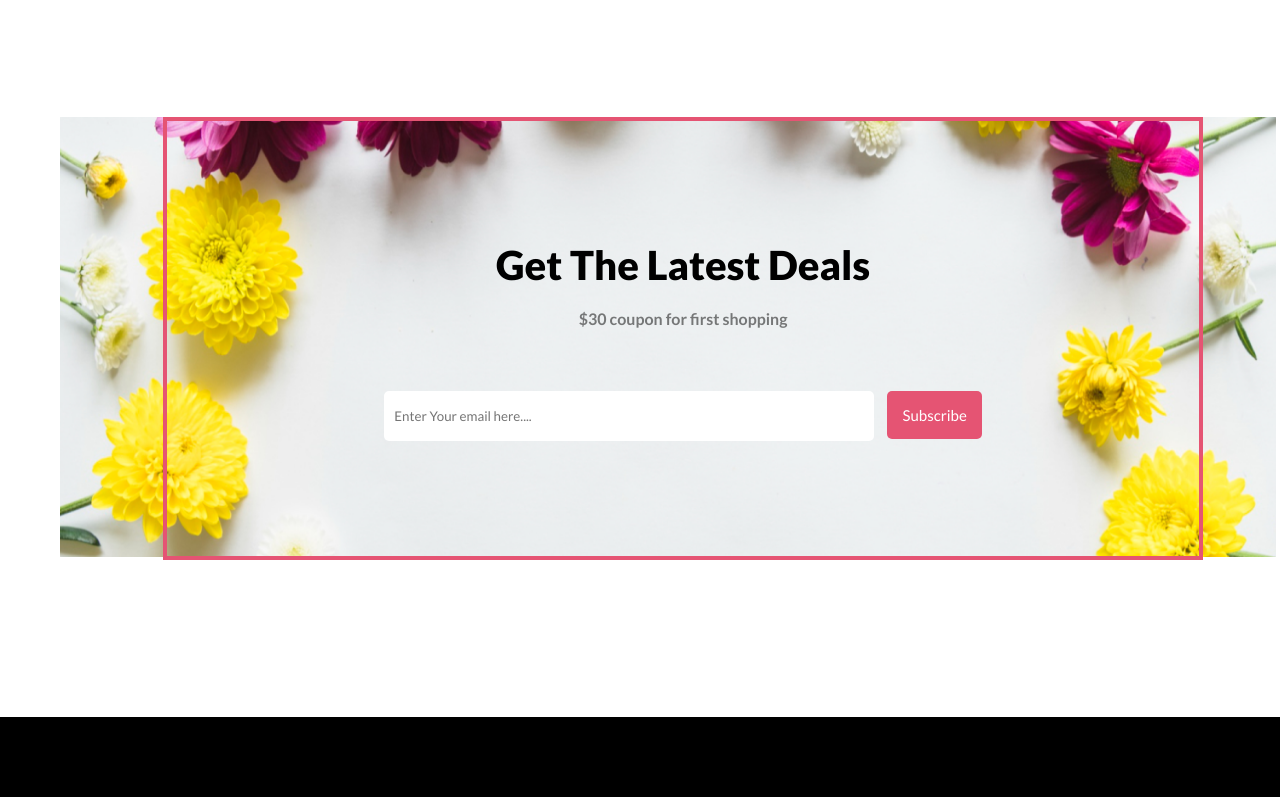
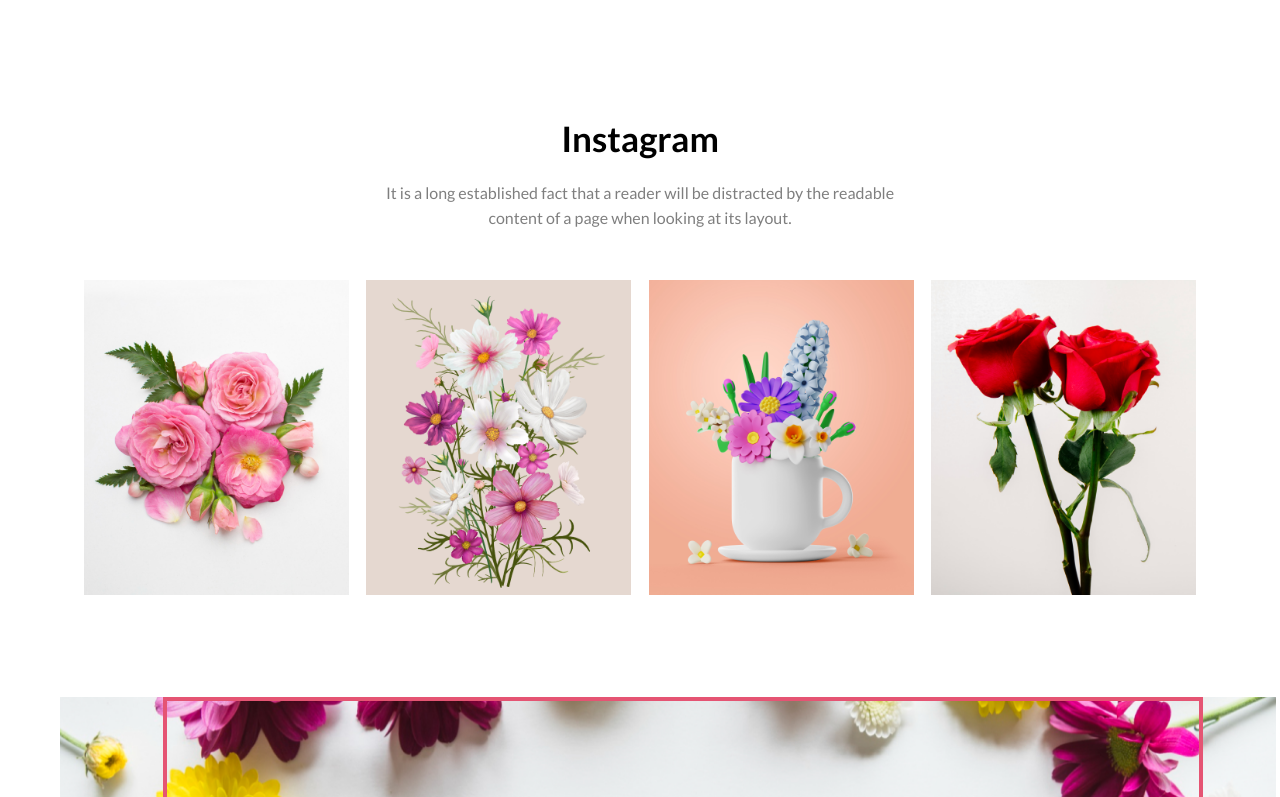
Before and after one commit to sajjadmolliek/flower-shop-assignment, a plain HTML site: page index.html in a window 1280 px wide. Shown: the part 2494-3291 px from the top of the page. Drawn offline with Linux system fonts and the light colour scheme; a web font is replaced by a local one.

Commit message:
initial Finish All Section With Heared And Footer

```diff
--- a/index.html
+++ b/index.html
@@ -27,6 +27,9 @@
         </section>
     </header>
     <!-- End Header Section -->
+
+
+
 
 
     <!-- Start Main Section -->
@@ -93,6 +96,10 @@
             </div>
         </section>
         <!-- End Section_03 -->
+
+
+
+
         <!-- Start Section_04 -->
         <section class="section_04">
             <div class="flx_content_section_04">
@@ -113,6 +120,38 @@
 
 
 
+        <!-- Start  Section_05 -->
+        <section class="section_05">
+            <div class="div_01_sec_05">
+                <div class="div_02_sec_05">
+
+                </div>
+                <div class="section_05content">
+                    <h1>Instagram</h1>
+                <p>It is a long established fact that a reader will be distracted by the readable
+                    content of a page when looking at its layout.</p>
+                </div>
+            </div>
+            <div class="div_01_sec_05">
+                <div class="div_02_sec_05"></div>
+                <div class="flower_div_section_05">
+                    <div class="f_01">
+                        <img src="image/Flower 01.png" alt="Flower No 01">
+                    </div>
+
+                    <div class="f_01">
+                        <img src="image/Rectangle 4.png" alt="Flower No 02">
+                    </div>
+                    <div class="f_01">
+                        <img src="image/Rectangle 5.png" alt="Flower No 03">
+                    </div>
+                    <div class="f_01">
+                        <img src="image/Rectangle 6.png" alt="Flower No 03">
+                    </div>
+                </div>
+            </div>
+        </section>
+        <!-- End Section_05 -->
 
 
 
@@ -134,6 +173,9 @@
     <!-- End Main Section -->
 
 
+
+
+
     <!-- Start Footer Section -->
     <footer>
         <section class="footer">
--- a/style.css
+++ b/style.css
@@ -176,6 +176,9 @@
     margin: 120px 0;
     height: 450px;
 }
+.content_section_04 span{
+    color: #DB506E;
+}
 .content_section_04{
     width: 650px;
     text-align: center;
@@ -204,9 +207,47 @@
     margin-right: 215px;
 }
 /* Section_04 Style Ending */
+/* Section_05 Style Start */
+.section_05{
+    height: 480px;
+    margin-top: 100px;
+}
+.div_01_sec_05{
+    display: flex;
+    justify-content: center;
+}
+.section_05content{
+    text-align: center;
+}
+.section_05content>h1{
+    font-size: 35px;
+
+}
+.section_05content>p{
+    width: 560px;
+    margin-top: 21px;
+    opacity: 0.5;
+    line-height: 25px;
+}
+.f_01>img{
+    height: 315px;
+    width: 265px;
+    padding-top: 50px;
+}
+.flower_div_section_05{
+    display: flex;
+    justify-content: space-around;
+    width: 1130px;
+}
+.f_01{
+    text-align: center;
+    height: 420px;
+    width: 328px;
+}
+/* Section_05 Style Ending */
 /* Section_06 Style Start */
 .section_06{
-    height: 600px;
+    height: 520px;
 }
 .sub_section_06{
     background-image: url('image/Rectangle\ 9.png');
```
